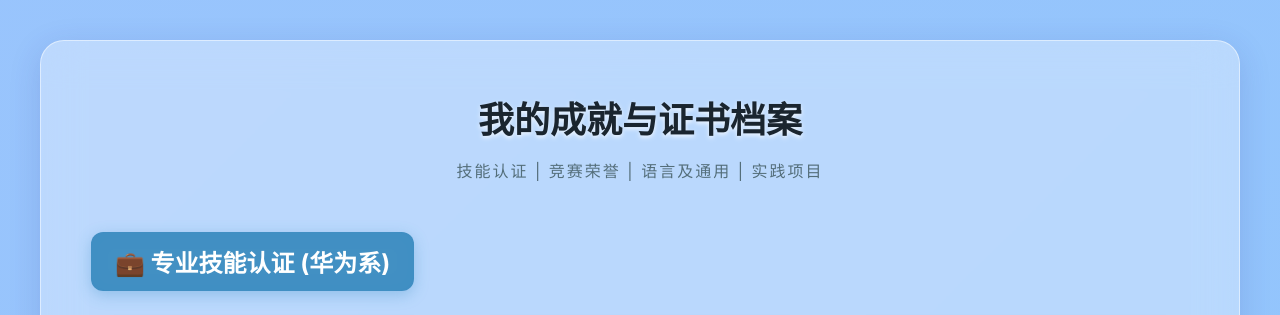
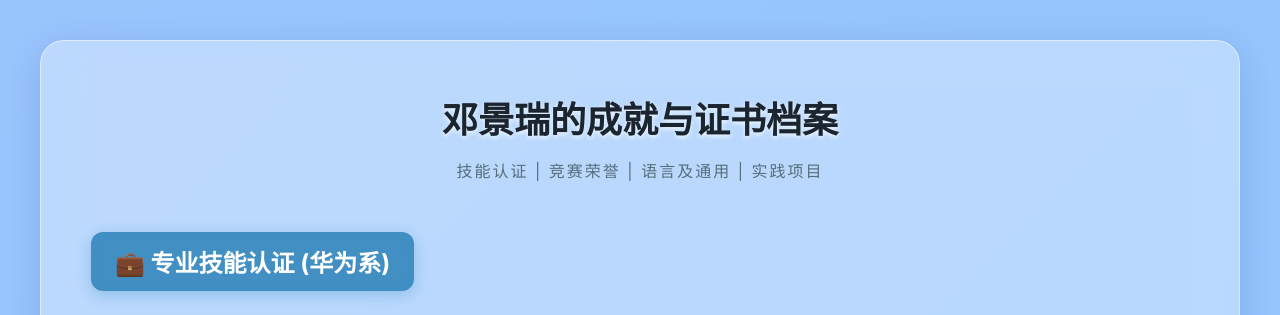
Before and after one commit to Region-D/my-certifications, a plain HTML site: page index.html in a window 1280 px wide. Shown: the top 315 px of the page. Drawn offline with Linux system fonts and the light colour scheme.

Commit message:
Update index.html

```diff
--- a/index.html
+++ b/index.html
@@ -223,7 +223,7 @@
 <body>
 
 <div class="container">
-    <h1 class="title">我的成就与证书档案</h1>
+    <h1 class="title">邓景瑞的成就与证书档案</h1>
     <p class="subtitle">技能认证 | 竞赛荣誉 | 语言及通用 | 实践项目</p>
 
     <div class="section">
```
